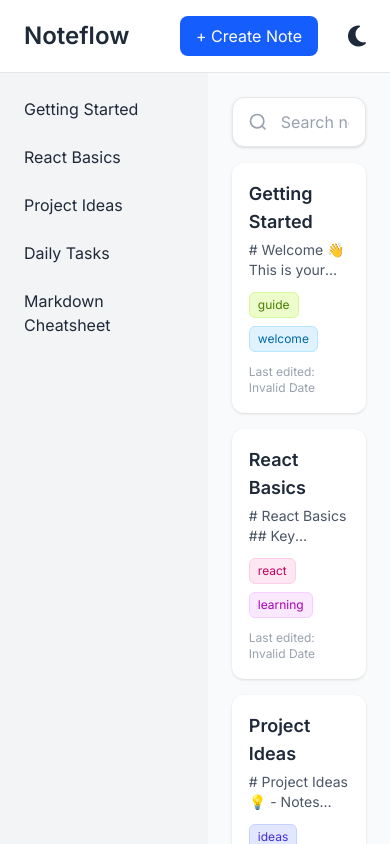
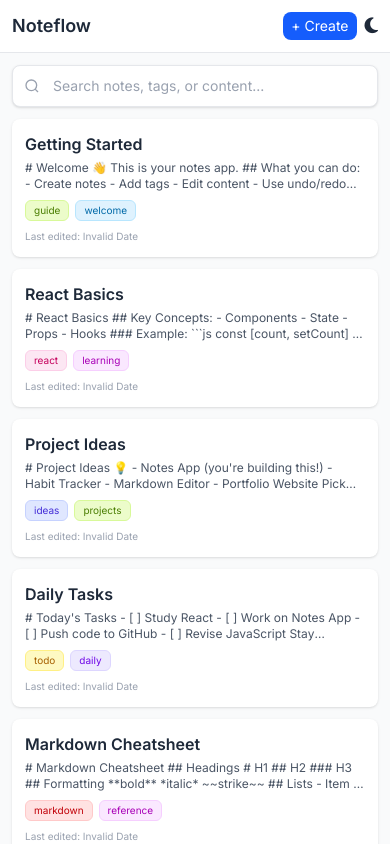
Before and after one commit to bhargablinx/noteflow, a React (Vite) app: page / in a window 390 px wide. Built offline with nearby package versions, Linux system fonts and the light colour scheme.

Commit message:
add css class for making responsive

```diff
--- a/src/components/Header.jsx
+++ b/src/components/Header.jsx
@@ -35,21 +35,28 @@ export default function Header() {
     return (
         <div>
             <header
-                className="flex items-center justify-between px-6 py-4
-                bg-white dark:bg-gray-900
-                shadow-sm dark:shadow-gray-800/30
-                border-b border-gray-200 dark:border-gray-800
-                transition-colors duration-300"
+                className="flex items-center justify-between
+    px-3 py-3 sm:px-4 md:px-6 md:py-4
+    bg-white dark:bg-gray-900
+    shadow-sm dark:shadow-gray-800/30
+    border-b border-gray-200 dark:border-gray-800
+    transition-colors duration-300"
             >
-                <h1 className="text-2xl font-bold text-gray-800 dark:text-gray-100">
+                <h1 className="text-lg sm:text-xl md:text-2xl font-bold text-gray-800 dark:text-gray-100">
                     Noteflow
                 </h1>
-                <div className="flex items-center gap-[30px]">
+
+                <div className="flex items-center gap-2 sm:gap-3 md:gap-6">
                     <button
-                        className="bg-blue-600 hover:bg-blue-700 text-white px-4 py-2 rounded-lg transition-colors duration-200"
+                        className="bg-blue-600 hover:bg-blue-700 text-white
+        px-2 py-1 text-sm
+        sm:px-3 sm:py-1.5 sm:text-sm
+        md:px-4 md:py-2 md:text-base
+        rounded-lg transition-colors duration-200 whitespace-nowrap"
                         onClick={handleCreateNote}
                     >
-                        + Create Note
+                        + Create
+                        <span className="hidden sm:inline"> Note</span>
                     </button>
 
                     <i
@@ -57,7 +64,7 @@ export default function Header() {
                             theme === "light"
                                 ? "fa-sun text-yellow-400"
                                 : "fa-moon text-gray-800"
-                        } text-2xl cursor-pointer`}
+                        } text-lg sm:text-xl md:text-2xl cursor-pointer`}
                         onClick={toggleTheme}
                     ></i>
                 </div>
--- a/src/components/NotesCard.jsx
+++ b/src/components/NotesCard.jsx
@@ -71,22 +71,26 @@ export default function NotesCard({
         <div
             ref={ref}
             onClick={onClick}
-            className={`p-4 rounded-xl transition-all duration-500 cursor-pointer border shadow-sm hover:shadow-md dark:shadow-gray-800/30
-                    ${
-                        isFlashing
-                            ? "bg-blue-100 dark:bg-blue-900 border-blue-400 scale-[1.02]"
-                            : "bg-white dark:bg-gray-900 border-transparent dark:border-gray-800"
-                    }`}
+            className={`p-3 sm:p-4 rounded-lg sm:rounded-xl
+    transition-all duration-300 cursor-pointer
+    border shadow-sm hover:shadow-md dark:shadow-gray-800/30
+    ${
+        isFlashing
+            ? "bg-blue-100 dark:bg-blue-900 border-blue-400 scale-[1.01] sm:scale-[1.02]"
+            : "bg-white dark:bg-gray-900 border-transparent dark:border-gray-800"
+    }`}
         >
             {/* Title */}
             <h2
-                className="text-lg font-semibold text-gray-800 dark:text-gray-100"
+                className="text-base sm:text-lg font-semibold text-gray-800 dark:text-gray-100 line-clamp-1"
                 dangerouslySetInnerHTML={{ __html: highlightedTitle }}
             />
 
             {/* Description / Content Preview */}
             <p
-                className="text-gray-600 dark:text-gray-400 text-sm mt-1 line-clamp-2"
+                className="text-gray-600 dark:text-gray-400
+      text-xs sm:text-sm
+      mt-1 line-clamp-2"
                 dangerouslySetInnerHTML={{
                     __html: highlightText(
                         getSnippet(content, searchQuery),
@@ -96,11 +100,13 @@ export default function NotesCard({
             />
 
             {/* Tags */}
-            <div className="flex gap-2 mt-3 flex-wrap">
+            <div className="flex gap-1.5 sm:gap-2 mt-2 sm:mt-3 flex-wrap">
                 {tags.map((tag, index) => (
                     <span
                         key={index}
-                        className={`px-2 py-1 text-xs rounded-md border ${getTagColor(tag.toLowerCase().trim())} dark:opacity-90`}
+                        className={`px-2 py-0.5 sm:py-1 text-[10px] sm:text-xs rounded-md border ${getTagColor(
+                            tag.toLowerCase().trim(),
+                        )} dark:opacity-90`}
                         dangerouslySetInnerHTML={{
                             __html: highlightText(tag, searchQuery),
                         }}
@@ -109,7 +115,7 @@ export default function NotesCard({
             </div>
 
             {/* Footer */}
-            <p className="text-xs text-gray-400 dark:text-gray-500 mt-3">
+            <p className="text-[10px] sm:text-xs text-gray-400 dark:text-gray-500 mt-2 sm:mt-3">
                 Last edited: {lastEdited}
             </p>
         </div>
--- a/src/components/Searchbar.jsx
+++ b/src/components/Searchbar.jsx
@@ -6,18 +6,33 @@ export default function Searchbar({ searchQuery, setSearchQuery }) {
                 placeholder="Search notes, tags, or content..."
                 value={searchQuery}
                 onChange={(e) => setSearchQuery(e.target.value)}
-                className="w-full pl-12 pr-4 py-3 rounded-xl border border-gray-200 dark:border-gray-700
-                bg-white dark:bg-gray-900
-                text-gray-800 dark:text-gray-200
-                placeholder-gray-400 dark:placeholder-gray-500
-                shadow-sm focus:outline-none focus:ring-2
-                focus:ring-blue-500 focus:border-transparent
-                transition-colors duration-300"
+                className="
+      w-full
+      pl-10 sm:pl-11 md:pl-12
+      pr-3 sm:pr-4
+      py-2.5 sm:py-3
+      text-sm sm:text-base
+      rounded-lg sm:rounded-xl
+      border border-gray-200 dark:border-gray-700
+      bg-white dark:bg-gray-900
+      text-gray-800 dark:text-gray-200
+      placeholder-gray-400 dark:placeholder-gray-500
+      shadow-sm
+      focus:outline-none focus:ring-2
+      focus:ring-blue-500 focus:border-transparent
+      transition-colors duration-300
+    "
             />
 
             {/* Icon */}
             <svg
-                className="absolute left-4 top-1/2 -translate-y-1/2 w-5 h-5 text-gray-400 dark:text-gray-500"
+                className="
+      absolute
+      left-3 sm:left-3.5 md:left-4
+      top-1/2 -translate-y-1/2
+      w-4 h-4 sm:w-5 sm:h-5
+      text-gray-400 dark:text-gray-500
+    "
                 fill="none"
                 stroke="currentColor"
                 strokeWidth="2"
--- a/src/components/Sidebar.jsx
+++ b/src/components/Sidebar.jsx
@@ -8,8 +8,18 @@ export default function Sidebar() {
     const notesTitle = notes.map((note) => note.title);
 
     return (
-        <aside className="w-64 bg-gray-100 dark:bg-gray-900 h-full p-4 transition-colors duration-300">
-            <ul className="space-y-2">
+        <aside
+            className="
+    hidden md:block
+    w-56 lg:w-64
+    bg-gray-100 dark:bg-gray-900
+    h-full
+    p-3 sm:p-4
+    transition-colors duration-300
+    overflow-y-auto
+  "
+        >
+            <ul className="space-y-1 sm:space-y-2">
                 {notesTitle.map((title, index) => (
                     <li
                         key={index}
@@ -20,10 +30,15 @@ export default function Sidebar() {
                                 setFlashNoteIndex(null);
                             }, 1000);
                         }}
-                        className="p-2 rounded-lg cursor-pointer
-                hover:bg-gray-200 dark:hover:bg-gray-800
-                text-gray-800 dark:text-gray-200
-                transition-colors duration-200"
+                        className="
+          p-2 sm:p-2.5
+          rounded-lg
+          cursor-pointer
+          hover:bg-gray-200 dark:hover:bg-gray-800
+          text-gray-800 dark:text-gray-200
+          transition-colors duration-200
+          truncate
+        "
                     >
                         {title}
                     </li>
--- a/src/layout/Layout1.jsx
+++ b/src/layout/Layout1.jsx
@@ -135,7 +135,16 @@ export default function Layout1({ onSelectNote }) {
     }, [searchQuery]);
 
     return (
-        <main className="flex-1 p-6 space-y-4 bg-gray-50 dark:bg-gray-950 h-full overflow-y-auto transition-colors duration-300">
+        <main
+            className="
+    flex-1
+    p-3 sm:p-4 md:p-6
+    space-y-3 sm:space-y-4
+    bg-gray-50 dark:bg-gray-950
+    h-full overflow-y-auto
+    transition-colors duration-300
+  "
+        >
             {/* Search */}
             <Searchbar
                 searchQuery={searchQuery}
@@ -143,8 +152,7 @@ export default function Layout1({ onSelectNote }) {
             />
 
             {/* Notes */}
-            <div className="space-y-4">
-                {/* Card */}
+            <div className="space-y-3 sm:space-y-4">
                 {filteredNotes.map((note, index) => (
                     <NotesCard
                         key={note.id}
@@ -159,18 +167,37 @@ export default function Layout1({ onSelectNote }) {
                         getSnippet={getSnippet}
                     />
                 ))}
+
                 {filteredNotes.length === 0 && (
-                    <p className="text-sm text-gray-500">No notes found</p>
+                    <p className="text-sm text-gray-500 px-1">No notes found</p>
                 )}
             </div>
+
+            {/* Command Palette */}
             {isPaletteOpen && (
                 <div
-                    className="fixed inset-0 cursor-pointer bg-black/40 backdrop-blur-sm flex items-start justify-center pt-24 z-50"
-                    onClick={() => setIsPaletteOpen(false)} // 👈 OUTSIDE click closes
+                    className="
+        fixed inset-0
+        cursor-pointer
+        bg-black/40 backdrop-blur-sm
+        flex items-start justify-center
+        pt-16 sm:pt-20 md:pt-24
+        px-3 sm:px-4
+        z-50
+      "
+                    onClick={() => setIsPaletteOpen(false)}
                 >
                     <div
-                        className="w-full cursor-default max-w-xl bg-white dark:bg-gray-900 rounded-2xl shadow-xl p-4"
-                        onClick={(e) => e.stopPropagation()} // 👈 INSIDE click stays open
+                        className="
+          w-full
+          max-w-lg md:max-w-xl
+          cursor-default
+          bg-white dark:bg-gray-900
+          rounded-xl sm:rounded-2xl
+          shadow-xl
+          p-3 sm:p-4
+        "
+                        onClick={(e) => e.stopPropagation()}
                     >
                         {/* Input */}
                         <input
@@ -178,11 +205,21 @@ export default function Layout1({ onSelectNote }) {
                             value={searchQuery}
                             onChange={(e) => setSearchQuery(e.target.value)}
                             placeholder="Search notes..."
-                            className="w-full px-4 py-3 rounded-lg border dark:bg-gray-800 dark:border-gray-700 outline-none"
+                            className="
+            w-full
+            px-3 sm:px-4
+            py-2.5 sm:py-3
+            text-sm sm:text-base
+            rounded-lg
+            border
+            dark:bg-gray-800
+            dark:border-gray-700
+            outline-none
+          "
                         />
 
                         {/* Results */}
-                        <div className="mt-4 max-h-80 overflow-y-auto">
+                        <div className="mt-3 sm:mt-4 max-h-64 sm:max-h-80 overflow-y-auto">
                             {filteredNotes.length === 0 && (
                                 <p className="text-sm text-gray-500 p-2">
                                     No results found
@@ -196,14 +233,14 @@ export default function Layout1({ onSelectNote }) {
                                         onSelectNote(note);
                                         setIsPaletteOpen(false);
                                     }}
-                                    className={`p-3 rounded-lg cursor-pointer transition ${
+                                    className={`p-2.5 sm:p-3 rounded-lg cursor-pointer transition ${
                                         index === selectedIndex
                                             ? "bg-blue-100 dark:bg-blue-900"
                                             : "hover:bg-gray-100 dark:hover:bg-gray-800"
                                     }`}
                                 >
                                     <p
-                                        className="font-medium text-gray-800 dark:text-gray-200"
+                                        className="font-medium text-sm sm:text-base text-gray-800 dark:text-gray-200"
                                         dangerouslySetInnerHTML={{
                                             __html: highlightText(
                                                 note.title || "Untitled",
```
Also changed, not shown: src/components/Editor.jsx (+14 -12 lines), src/components/Preview.jsx (+11 -12 lines), src/components/Toolbar.jsx (+9 -13 lines), src/layout/Layout2.jsx (+61 -13 lines).
